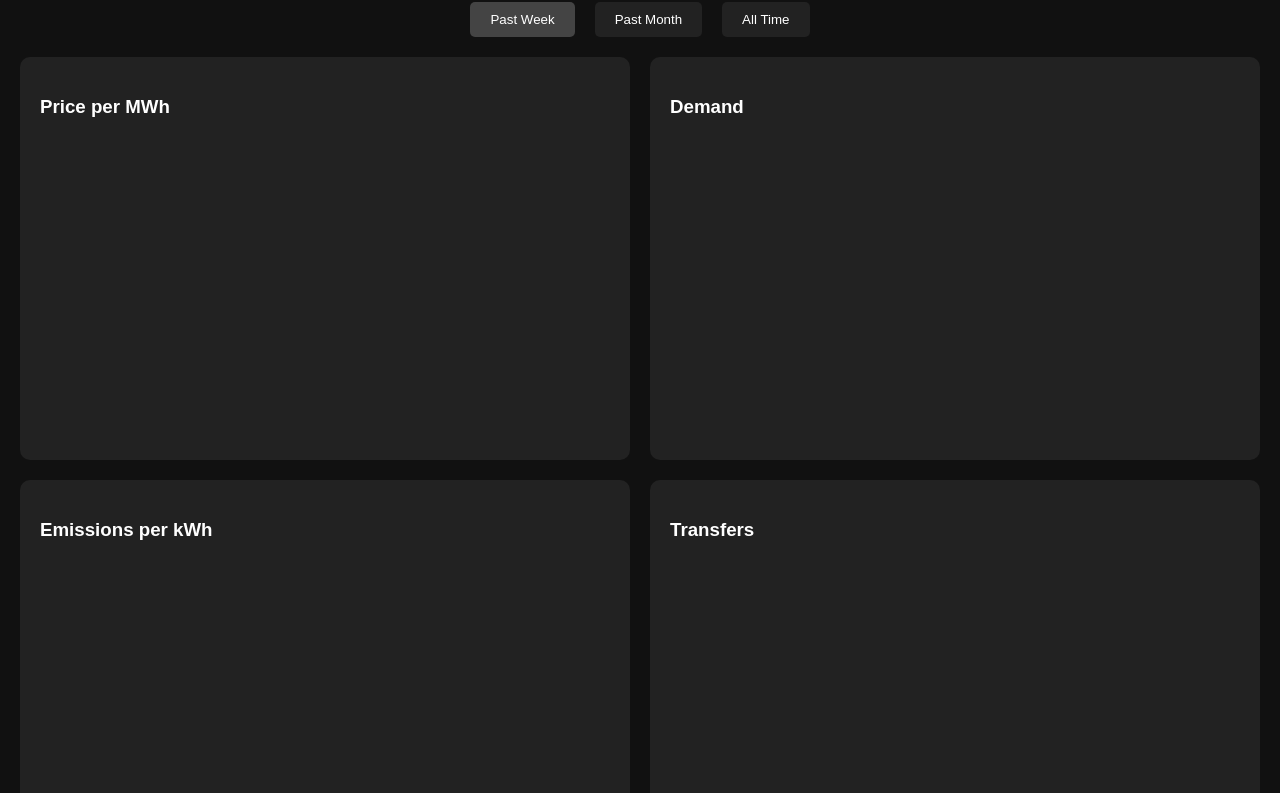
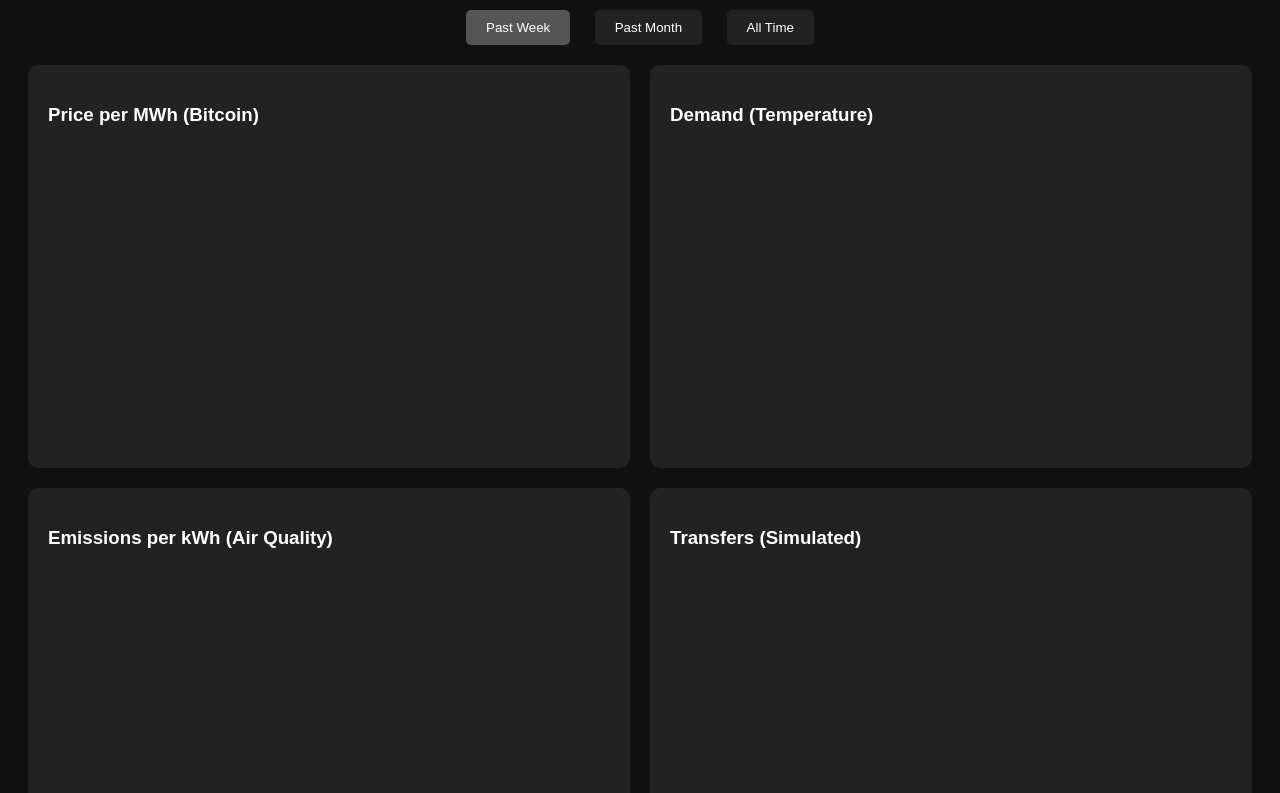
Before and after one commit to Arsalan769/Grid-Liv, a plain HTML site: page index.html in a window 1280 px wide. Shown: the part 98-891 px from the top of the page. Drawn offline with nearby package versions, Linux system fonts and the light colour scheme; no server answers.

Commit message:
Update index.html

```diff
--- a/index.html
+++ b/index.html
@@ -2,36 +2,34 @@
 <html lang="en">
 <head>
   <meta charset="UTF-8" />
-  <meta name="viewport" content="width=device-width, initial-scale=1.0" />
-  <title>National Grid Live Dashboard</title>
+  <meta name="viewport" content="width=device-width, initial-scale=1.0"/>
+  <title>National Grid Dashboard Clone</title>
   <script src="https://cdn.jsdelivr.net/npm/chart.js"></script>
   <style>
     body {
-      background: #111;
-      color: white;
-      font-family: Arial, sans-serif;
-      margin: 0;
+      background-color: #111;
+      color: #fff;
+      font-family: sans-serif;
       padding: 20px;
     }
     h1 {
       text-align: center;
     }
     .tabs {
-      display: flex;
-      justify-content: center;
+      text-align: center;
       margin-bottom: 20px;
     }
     .tabs button {
+      margin: 0 10px;
+      padding: 10px 20px;
       background: #222;
+      color: #fff;
       border: none;
-      color: white;
-      padding: 10px 20px;
+      border-radius: 5px;
       cursor: pointer;
-      margin: 0 10px;
-      border-radius: 5px;
     }
     .tabs button.active {
-      background: #444;
+      background: #555;
     }
     .grid {
       display: grid;
@@ -40,8 +38,8 @@
     }
     .card {
       background: #222;
+      border-radius: 10px;
       padding: 20px;
-      border-radius: 10px;
     }
     canvas {
       width: 100% !important;
@@ -50,100 +48,88 @@
   </style>
 </head>
 <body>
-  <h1>National Grid: Live Trends</h1>
+  <h1>National Grid Real-Time Dashboard</h1>
   <div class="tabs">
-    <button class="tab-button active" onclick="changeRange('week')">Past Week</button>
-    <button class="tab-button" onclick="changeRange('month')">Past Month</button>
-    <button class="tab-button" onclick="changeRange('all')">All Time</button>
+    <button class="tab active" onclick="changeRange('week')">Past Week</button>
+    <button class="tab" onclick="changeRange('month')">Past Month</button>
+    <button class="tab" onclick="changeRange('all')">All Time</button>
   </div>
 
   <div class="grid">
     <div class="card">
-      <h3>Price per MWh</h3>
+      <h3>Price per MWh (Bitcoin)</h3>
       <canvas id="priceChart"></canvas>
     </div>
     <div class="card">
-      <h3>Demand</h3>
+      <h3>Demand (Temperature)</h3>
       <canvas id="demandChart"></canvas>
     </div>
     <div class="card">
-      <h3>Emissions per kWh</h3>
+      <h3>Emissions per kWh (Air Quality)</h3>
       <canvas id="emissionChart"></canvas>
     </div>
     <div class="card">
-      <h3>Transfers</h3>
+      <h3>Transfers (Simulated)</h3>
       <canvas id="transferChart"></canvas>
     </div>
   </div>
 
   <script>
-    const charts = {
-      price: null,
-      demand: null,
-      emission: null,
-      transfer: null,
-    };
+    const backendUrl = "https://argrid.glitch.me/api";
+    const charts = {};
 
-    const colors = {
-      price: "#00c896",
-      demand: "#f39c12",
-      emission: "#e74c3c",
-      transfer: "#3498db",
-    };
+    const metrics = [
+      { id: "priceChart", key: "price", label: "Bitcoin Price (USD)", color: "#00c896" },
+      { id: "demandChart", key: "demand", label: "Temperature (°C)", color: "#f39c12" },
+      { id: "emissionChart", key: "emission", label: "Air Quality (PM2.5)", color: "#e74c3c" },
+      { id: "transferChart", key: "transfer", label: "Transfers (GW)", color: "#3498db" }
+    ];
 
     async function fetchData(metric) {
-      const res = await fetch(`http://localhost:3001/api/${metric}`);
-      const raw = await res.json();
-      return raw.map(item => ({
-        time: item.settlement_date || item.timestamp || item.date || 'N/A',
-        value: parseFloat(item.value || item.price || item.demand || item.transfer || item.intensity) || 0
-      })).reverse();
+      const res = await fetch(`${backendUrl}/${metric}`);
+      const json = await res.json();
+      return json.map(d => ({
+        time: d.time || d.timestamp || d.date || 'N/A',
+        value: d.value || d.price || d.demand || d.transfer || d.intensity || 0
+      }));
     }
 
-    async function renderChart(metric, chartId, label) {
-      const data = await fetchData(metric);
-      const ctx = document.getElementById(chartId);
-      charts[metric] = new Chart(ctx, {
+    async function renderCharts() {
+      for (const m of metrics) {
+        const data = await fetchData(m.key);
+        const ctx = document.getElementById(m.id).getContext('2d');
+        charts[m.key] = new Chart(ctx, {
           type: 'line',
           data: {
             labels: data.map(d => d.time),
             datasets: [{
-            label,
+              label: m.label,
               data: data.map(d => d.value),
-            borderColor: colors[metric],
-            backgroundColor: colors[metric] + '33',
+              borderColor: m.color,
+              backgroundColor: m.color + '33',
               fill: true,
               tension: 0.3
             }]
           },
           options: {
             responsive: true,
+            plugins: { legend: { labels: { color: "#fff" } } },
             scales: {
-            x: { ticks: { color: '#ccc' } },
-            y: { ticks: { color: '#ccc' } }
-          },
-          plugins: { legend: { labels: { color: '#fff' } } }
+              x: { ticks: { color: "#ccc" } },
+              y: { ticks: { color: "#ccc" } }
+            }
           }
         });
       }
-
-    async function initCharts() {
-      await renderChart("price", "priceChart", "Price (£/MWh)");
-      await renderChart("demand", "demandChart", "Demand (GW)");
-      await renderChart("emission", "emissionChart", "Emissions (g/kWh)");
-      await renderChart("transfer", "transferChart", "Transfers (GW)");
     }
 
     function changeRange(range) {
-      document.querySelectorAll(".tab-button").forEach((btn) => btn.classList.remove("active"));
+      document.querySelectorAll(".tab").forEach(btn => btn.classList.remove("active"));
       event.target.classList.add("active");
-      // Placeholder for future range filter logic
+      // Optional: trigger re-fetch for different range
     }
 
-
-    initCharts();
-    const res = await fetch(`https://argrid.glitch.me/api/${metric}`);
-
+    renderCharts();
   </script>
 </body>
 </html>
```
Lines whose indentation alone changed are shown as unchanged.
